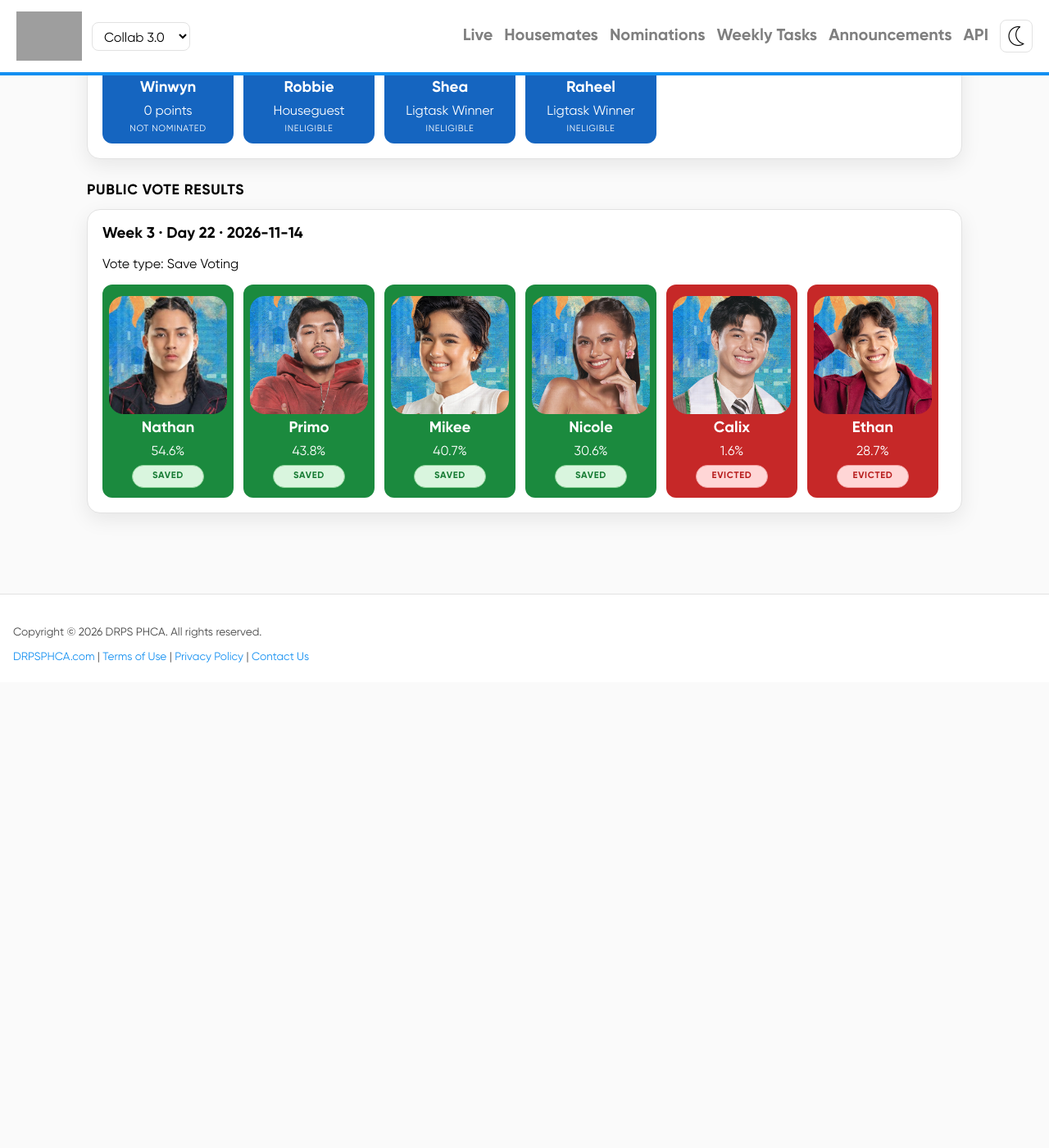
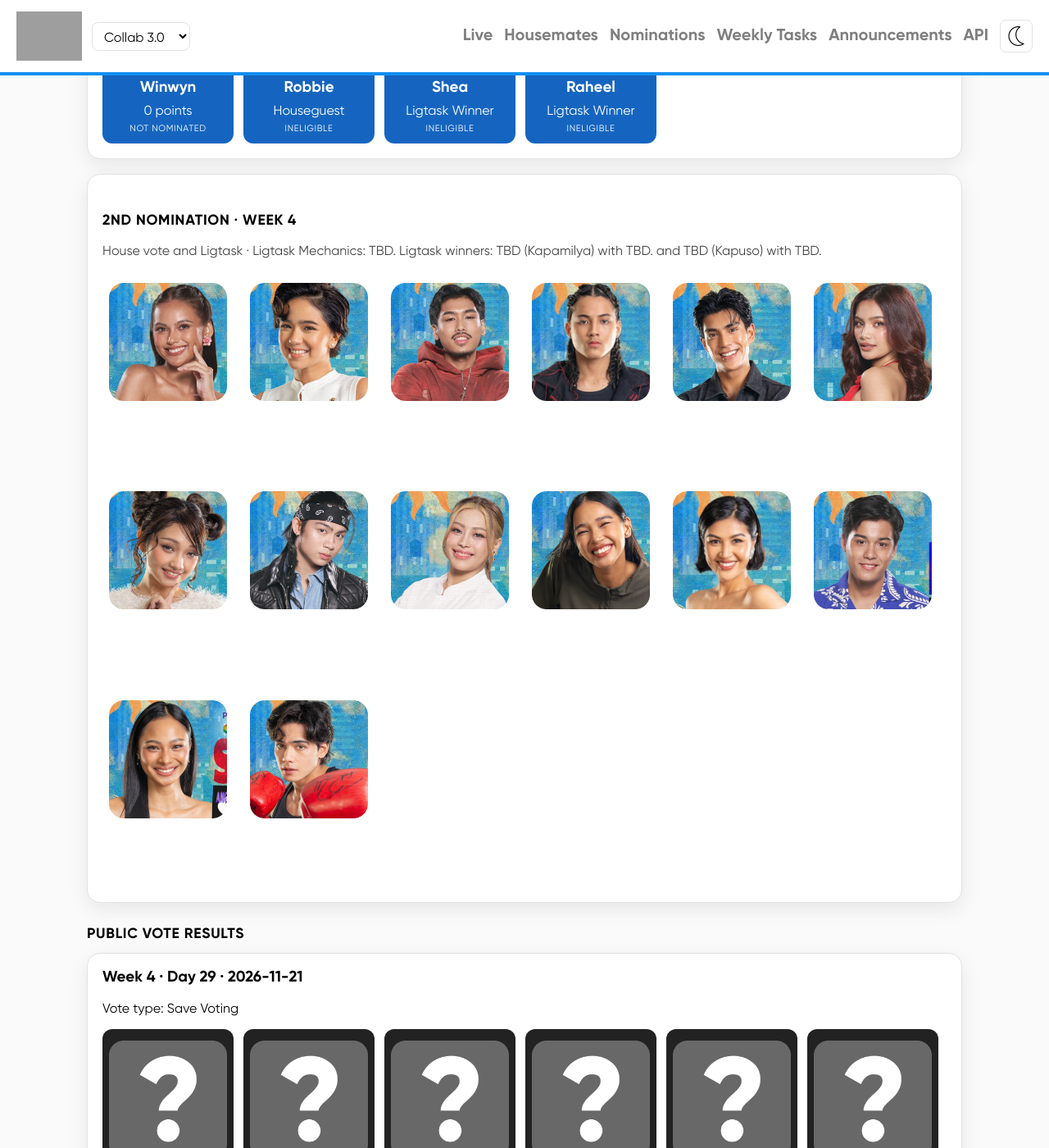
Before and after one commit to drpsphca/PHCASite-PBBUpdates, a Jekyll site: the page built from seasons/collab3/nominations.md, in a window 1280 px wide and 1400 px high, scrolled down 970 px. Shown: the whole window at 82% size. Built offline with Jekyll 4.4.1, drawn with Linux system fonts in a browser that asks for light colours; before the commit the page ends 1802 px from its top, so only the background shows below that; some of the changed text lies outside the part shown; grey boxes are pictures that could not be loaded.

Commit message:
20261115-01

```diff
--- a/_data/seasons/collab3/evictions.yml
+++ b/_data/seasons/collab3/evictions.yml
@@ -13,3 +13,18 @@
     - { id: calix-esguerra, label: "Calix", percent: 1.6, result: evicted }
     - { id: ethan-benares, label: "Ethan", percent: 28.7, result: evicted }
   evicted: [calix-esguerra, ethan-benares]
+- week: 4
+  day: 29
+  date: "2026-11-21"
+  vote_type: save
+  desk_state: closed_revealed         # started | partial | eviction_night | closed_tally | closed_revealed
+  results_as_of: "2026-11-21T00:00:00+08:00"
+  note: One Kapuso and One Kapamilya will be evicted from the Big Brother house.
+  nominated:
+    - { id: kapuso-a, label: "Kapuso A", percent: 0.00, result: pending }
+    - { id: kapuso-b, label: "Kapuso B", percent: 0.00, result: pending }
+    - { id: kapuso-c, label: "Kapuso C", percent: 0.00, result: pending }
+    - { id: kapamilya-a, label: "Kapamilya A", percent: 0.00, result: pending }
+    - { id: kapamilya-b, label: "Kapamilya B", percent: 0.00, result: pending }
+    - { id: kapamilya-c, label: "Kapamilya C", percent: 0.00, result: pending }
+  evicted: []
--- a/_data/seasons/collab3/nomination_tallies.yml
+++ b/_data/seasons/collab3/nomination_tallies.yml
@@ -21,3 +21,24 @@
     - { id: robbie-jaworski, label: Houseguest, state: ineligible }
     - { id: shea-valerio, label: Ligtask Winner, state: ineligible }
     - { id: raheel-bhyria, label: Ligtask Winner, state: ineligible }
+- id: 2
+  title: 2nd Nomination
+  week: 4
+  method: House vote and Ligtask
+  note: |
+    Ligtask Mechanics: TBD. Ligtask winners: TBD (Kapamilya) with TBD. and TBD (Kapuso) with TBD.
+  entries:
+    - { id: nicole-fortuna, label: 0 points, state: pending }
+    - { id: mikee-quintos, label: 0 points, state: pending }
+    - { id: primo-alterado, label: 0 points, state: pending }
+    - { id: nathan-garcia, label: 0 points, state: pending }
+    - { id: anthony-constantino, label: 0 points, state: pending }
+    - { id: cianne-dominguez, label: 0 points, state: pending }
+    - { id: gehlee-dangca, label: 0 points, state: pending }
+    - { id: jeo-ong, label: 0 points, state: pending }
+    - { id: bela-arcal, label: 0 points, state: pending }
+    - { id: lans-nagal, label: 0 points, state: pending }
+    - { id: winwyn-marquez, label: 0 points, state: pending }
+    - { id: robbie-jaworski, label: 0 points, state: pending }
+    - { id: shea-valerio, label: 0 points, state: pending }
+    - { id: raheel-bhyria, label: 0 points, state: pending }
--- a/_data/seasons/collab3/season.yml
+++ b/_data/seasons/collab3/season.yml
@@ -3,12 +3,12 @@ title: "Pinoy Big Brother: Collab 3.0"
 short_title: "PBB Collab 3.0"
 premiere: "2026-10-24"
 # finale: "null"
-days: 22
+days: 23
 status: live          # live | eviction_open | ended
 voting_open: false
 current_week: 4
-current_day: 22
-updated_at: "2026-11-13T00:00:00+08:00"
+current_day: 23
+updated_at: "2026-11-15T15:55:00+08:00"
 # winner: tbd
 hosts:
 - Bianca Gonzalez
```
